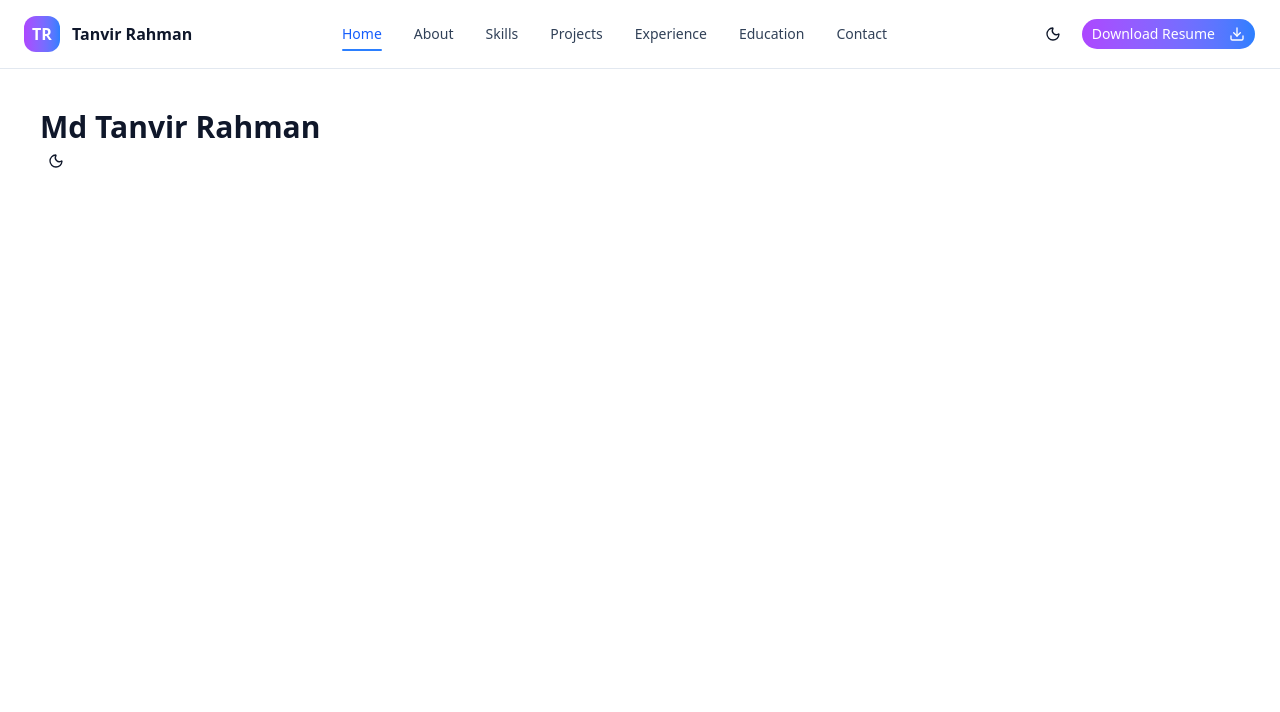
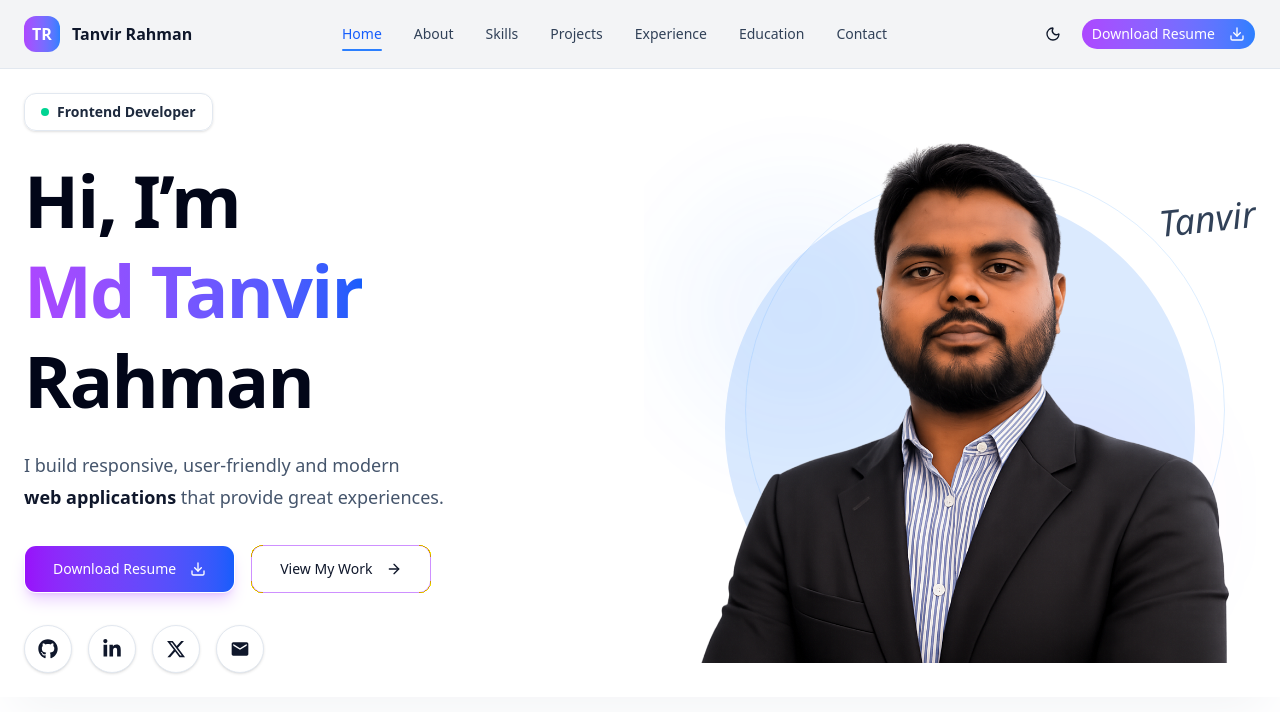
Before and after one commit to TanvirRahman888/tanvir-portfolio, a Next.js app: page / in a window 1280 px wide. Shown: the top 712 px of the page. Built offline with nearby package versions, Linux system fonts and the light colour scheme.

Commit message:
Hero Section Added

```diff
--- a/package.json
+++ b/package.json
@@ -17,6 +17,7 @@
     "radix-ui": "^1.4.3",
     "react": "19.2.4",
     "react-dom": "19.2.4",
+    "react-icons": "^5.6.0",
     "shadcn": "^4.5.0",
     "tailwind-merge": "^3.5.0",
     "tw-animate-css": "^1.4.0"
--- a/src/app/globals.css
+++ b/src/app/globals.css
@@ -1,5 +1,5 @@
 @import "tailwindcss";
-
+@custom-variant dark (&:where(.dark, .dark *));
 html {
   scroll-behavior: smooth;
 }
@@ -7,9 +7,39 @@ html {
 body {
   background: white;
   color: #0f172a;
+  overflow-x: hidden;
 }
 
 .dark body {
   background: #020617;
   color: #f8fafc;
 }
+
+@keyframes spin-slow {
+  from {
+    transform: rotate(0deg);
+  }
+
+  to {
+    transform: rotate(360deg);
+  }
+}
+
+.animate-spin-slow {
+  animation: spin-slow 22s linear infinite;
+}
+
+@keyframes float {
+  0%,
+  100% {
+    transform: translateY(0);
+  }
+
+  50% {
+    transform: translateY(-16px);
+  }
+}
+
+.animate-float {
+  animation: float 5s ease-in-out infinite;
+}
--- a/src/app/page.js
+++ b/src/app/page.js
@@ -1,15 +1,16 @@
+import Hero from "@/components/sections/Hero";
 import Navbar from "@/components/shared/Navbar";
 import ThemeToggle from "@/components/shared/theme-toggle";
-
 
 export default function Home() {
   return (
     <>
-    <Navbar />
-    <main className="p-10">
-      <h1 className="text-3xl font-bold">Md Tanvir Rahman</h1>
-      <ThemeToggle />
-    </main>
+      <Navbar />
+      <Hero />
+      <main className="p-10">
+
+
+      </main>
     </>
-  )
+  );
 }
--- a/src/components/sections/Hero.jsx
+++ b/src/components/sections/Hero.jsx
@@ -1,3 +1,108 @@
+import Image from "next/image";
+import { Button } from "@/components/ui/button";
+import { Download, ArrowRight } from "lucide-react";
+import { FaGithub, FaLinkedinIn, FaXTwitter } from "react-icons/fa6";
+import { MdEmail } from "react-icons/md";
+
+const socialLinks = [
+  { name: "GitHub", href: "#", icon: FaGithub },
+  { name: "LinkedIn", href: "#", icon: FaLinkedinIn },
+  { name: "Twitter / X", href: "#", icon: FaXTwitter },
+  { name: "Email", href: "mailto:tanvirrahman8888@gmail.com", icon: MdEmail },
+];
+
 export default function Hero() {
-  return <section>Hero Section</section>
+  return (
+    <section
+      id="home"
+      className="relative overflow-hidden bg-white text-slate-950 dark:bg-[#050b18] dark:text-white shadow-2xl shadow-gray-100 "
+    >
+      <div className="relative z-10 mx-auto grid w-full max-w-7xl items-center gap-2 px-6 md:grid-cols-2 py-6">
+
+        <div>
+          <div className="mb-6 inline-flex items-center gap-2 rounded-xl border border-slate-200 bg-white/80 px-4 py-2 text-sm font-semibold text-slate-800 shadow-sm dark:border-slate-700 dark:bg-slate-900/80 dark:text-slate-100">
+            <span className="h-2 w-2 rounded-full bg-emerald-400" />
+            Frontend Developer
+          </div>
+
+          <h1 className="text-5xl font-extrabold leading-tight tracking-tight md:text-6xl lg:text-7xl">
+            Hi, I’m
+            <br />
+            <span className="bg-gradient-to-r from-purple-500 to-blue-600 bg-clip-text text-transparent">
+              Md Tanvir
+            </span>
+            <br />
+            Rahman
+          </h1>
+
+          <p className="mt-6 max-w-xl text-lg font-medium leading-8 text-slate-600 dark:text-slate-300">
+            I build responsive, user-friendly and modern
+            <br className="hidden md:block" />{" "}
+            <span className="font-bold text-slate-900 dark:text-white">
+              web applications
+            </span>{" "}
+            that provide great experiences.
+          </p>
+
+          <div className="mt-8 flex flex-wrap gap-4">
+            <Button className="h-12 rounded-xl bg-gradient-to-r from-purple-600 to-blue-600 px-7 text-white shadow-lg shadow-purple-500/25">
+              Download Resume
+              <Download className="ml-2 h-4 w-4" />
+            </Button>
+
+            <Button
+              variant="outline"
+              className="h-12 rounded-xl border-purple-500/60 bg-white/60 px-7 text-slate-900 dark:bg-transparent dark:text-white"
+            >
+              View My Work
+              <ArrowRight className="ml-2 h-4 w-4" />
+            </Button>
+          </div>
+
+          <div className="mt-8 flex gap-4">
+            {socialLinks.map((item) => {
+              const Icon = item.icon;
+              return (
+                <a
+                  key={item.name}
+                  href={item.href}
+                  aria-label={item.name}
+                  className="flex h-12 w-12 items-center justify-center rounded-full border border-slate-200 bg-white text-xl text-slate-900 shadow-sm transition hover:-translate-y-1 hover:text-purple-600 dark:border-slate-800 dark:bg-slate-900/80 dark:text-white dark:hover:text-purple-400"
+                >
+                  <Icon />
+                </a>
+              );
+            })}
+          </div>
+        </div>
+        <div className="relative flex justify-center md:justify-end overflow-hidden">
+          <div className="absolute inset-0 z-0">
+            <div className="absolute inset-0 dark:bg-[radial-gradient(circle_at_70%_30%,rgba(124,58,237,0.22),transparent_35%)]" />
+
+            <div className="absolute right-[10%] top-[16%] h-[330px] w-[330px] rounded-full bg-blue-100 dark:bg-purple-700/70 md:h-[470px] md:w-[470px]" />
+
+            <div className="absolute right-[5%] top-[12%] hidden h-[420px] w-[420px] lg:h-[480px] lg:w-[480px] animate-spin-slow rounded-full border border-blue-300/30 dark:border-purple-400/20 md:block" />
+
+            <div className="absolute left-[45%] bottom-[12%] hidden h-24 w-24 animate-float bg-[radial-gradient(circle,#7c3aed_2px,transparent_2px)] opacity-40 [background-size:18px_18px] md:block" />
+
+
+            <div className="absolute left-10 top-24 h-56 w-56 animate-pulse rounded-full bg-blue-500/10 blur-3xl" />
+            <div className="absolute bottom-10 right-20 h-56 w-56 animate-pulse rounded-full bg-purple-500/10 blur-3xl" />
+          </div>
+          <Image
+            src="/images/profile.png"
+            alt="Md Tanvir Rahman"
+            width={560}
+            height={680}
+            priority
+            className="relative z-10 object-contain"
+          />
+
+          <p className="absolute right-0 top-24 z-20 hidden -rotate-6 text-4xl font-light italic text-slate-700 dark:text-white md:block">
+            Tanvir
+          </p>
+        </div>
+      </div>
+    </section>
+  );
 }
--- a/src/components/shared/Navbar.jsx
+++ b/src/components/shared/Navbar.jsx
@@ -53,7 +53,7 @@ export default function Navbar() {
   }, [])
 
   return (
-    <nav className="w-full sticky top-0 z-50 backdrop-blur bg-white/80 dark:bg-slate-950/80 border-b border-slate-200 dark:border-slate-800">
+    <nav className="w-full sticky top-0 z-50 backdrop-blur bg-gray-100 dark:bg-slate-950 border-b border-slate-200 dark:border-slate-800">
       <div className="max-w-7xl mx-auto px-6 py-4 flex items-center justify-between">
 
         {/* Logo */}
--- a/src/components/shared/theme-provider.jsx
+++ b/src/components/shared/theme-provider.jsx
@@ -6,8 +6,8 @@ export function ThemeProvider({ children }) {
   return (
     <NextThemesProvider
       attribute="class"
-      defaultTheme="system"
-      enableSystem
+      defaultTheme="light"
+      enableSystem={false}
       disableTransitionOnChange
     >
       {children}
```
Also changed, not shown: src/app/layout.js (+4 -6 lines), public/images/profile.png (added), 1 other file (tests, documents, lock files or other folders).
